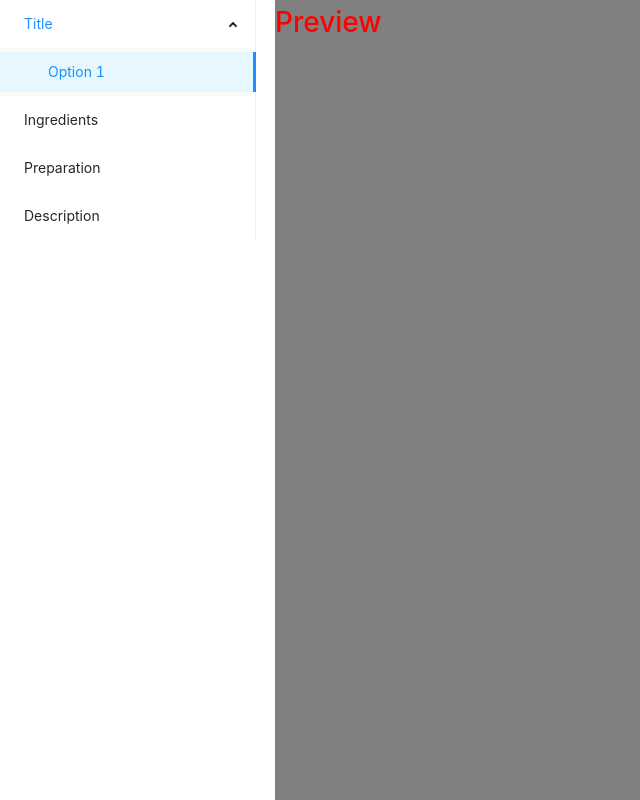
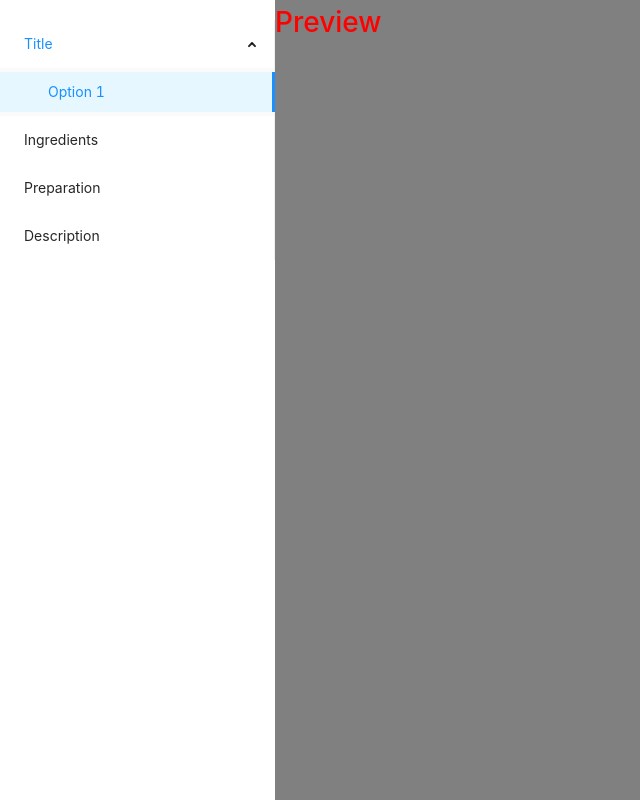
Before and after one commit to mominahmed23/create-meal-plan, a React (Create React App) app: page / in a window 1280 px wide. Shown: the whole page, without its empty margins (0-640 px from the left). Built offline with nearby package versions, Linux system fonts and the light colour scheme.

Commit message:
in progress

```diff
--- a/src/component/Preparation/StepsContainer.jsx
+++ b/src/component/Preparation/StepsContainer.jsx
@@ -45,12 +45,12 @@ const StepsContainer = () => {
         //   },
         // ]}
       >
-        {(fields, { add, remove }, { errors }) => (
+        {(fields, { add }, { errors }) => (
           <>
             {fields.map((field, index) => (
               <Form.Item
-                {...(index === 0 ? formItemLayout : formItemLayoutWithOutLabel)}
-                label={index === 0 ? "Passengers" : ""}
+                // {...(index === 0 ? formItemLayout : formItemLayoutWithOutLabel)}
+                // label={index === 0 ? "Passengers" : ""}
                 required={false}
                 key={field.key}
               >
@@ -82,25 +82,25 @@ const StepsContainer = () => {
 
             <Form.Item>
               <Button
-                type="dashed"
+                type="primary"
+                htmlType="submit"
+                shape={"circle"}
+                icon={<PlusOutlined />}
                 onClick={() => add()}
-                style={{ width: "60%" }}
-                icon={<PlusOutlined />}
-              >
-                Add Step
-              </Button>
+              ></Button>
               <Form.ErrorList errors={errors} />
             </Form.Item>
           </>
         )}
       </Form.List>
       <Form.Item>
-        <Button
+        {/* <Button
           type="primary"
           htmlType="submit"
           shape={"circle"}
           icon={<PlusOutlined />}
-        ></Button>
+          onClick={() => add()}
+        ></Button> */}
       </Form.Item>
     </Form>
   );
--- a/src/component/SideBar/index.jsx
+++ b/src/component/SideBar/index.jsx
@@ -1,10 +1,6 @@
 import React from "react";
 import { Menu } from "antd";
-import {
-  AppstoreOutlined,
-  MailOutlined,
-  SettingOutlined,
-} from "@ant-design/icons";
+import { Link } from "react-router-dom";
 
 const { SubMenu } = Menu;
 const SideBar = () => {
@@ -16,14 +12,21 @@ const SideBar = () => {
         defaultSelectedKeys={["1"]}
         defaultOpenKeys={["sub1"]}
         mode="inline"
+        style={{ marginTop: "20px" }}
       >
         {" "}
         <SubMenu key="sub1" title="Title">
           <Menu.Item key="1">Option 1</Menu.Item>
         </SubMenu>
-        <Menu.Item key="3">Ingredients</Menu.Item>
-        <Menu.Item key="4">Preparation</Menu.Item>
-        <Menu.Item key="5">Description</Menu.Item>
+        <Menu.Item key="3">
+          <Link to="ingredients">Ingredients </Link>
+        </Menu.Item>
+        <Menu.Item key="4">
+          <Link to="preparation">Preparation</Link>
+        </Menu.Item>
+        <Menu.Item key="5">
+          <Link to="description">Description</Link>
+        </Menu.Item>
       </Menu>{" "}
     </div>
   );
```
